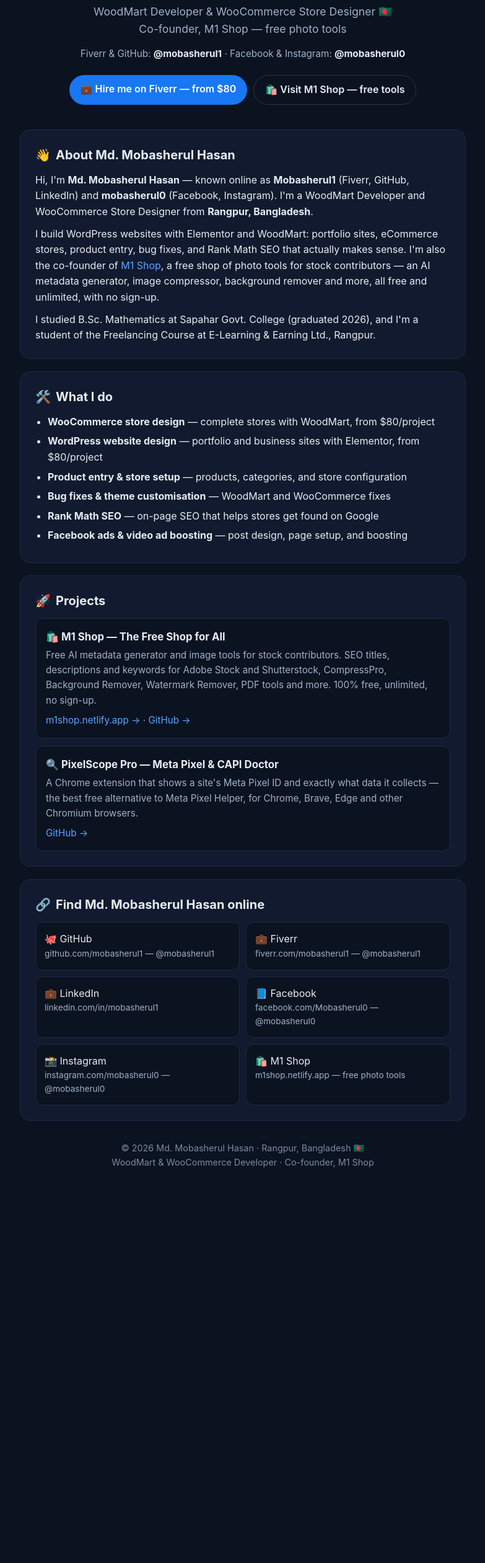
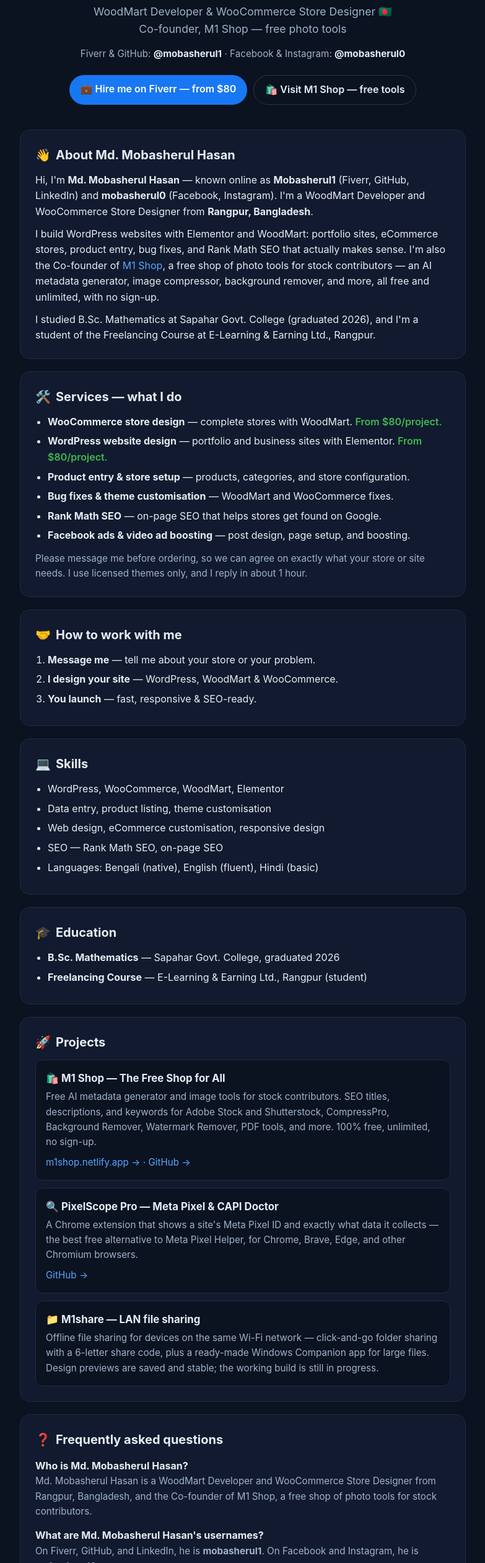
Before and after one commit to mobasherul1/mobasherul1.github.io, a plain HTML site: page index.html in a window 1280 px wide. Shown: the part 279-2800 px from the top of the page at 62% size, without its empty margins (248-1031 px from the left). Before the commit the page ends 2229 px from the top, so only its background shows below. Drawn offline with Linux system fonts and the light colour scheme.

Commit message:
Personal page v2 — fully detailed, SEO & spelling audit fixes

```diff
--- a/index.html
+++ b/index.html
@@ -4,15 +4,20 @@
 <meta charset="utf-8">
 <meta name="viewport" content="width=device-width, initial-scale=1">
 <title>Md. Mobasherul Hasan — WoodMart Developer &amp; WooCommerce Designer</title>
-<meta name="description" content="Md. Mobasherul Hasan (Mobasherul1, @mobasherul1 on Fiverr and GitHub, @mobasherul0 on Facebook and Instagram) — WoodMart Developer & WooCommerce Store Designer from Rangpur, Bangladesh, and Co-founder of M1 Shop, the free shop for stock photo tools. WordPress, Elementor, WoodMart, WooCommerce and SEO.">
+<meta name="description" content="Md. Mobasherul Hasan (Mobasherul1, @mobasherul1, @mobasherul0) — WoodMart Developer & WooCommerce Store Designer from Rangpur, Bangladesh, and Co-founder of M1 Shop.">
 <meta name="author" content="Md. Mobasherul Hasan">
 <meta name="robots" content="index, follow">
+<meta name="theme-color" content="#0b1220">
 <link rel="canonical" href="https://mobasherul1.github.io/">
 <meta property="og:type" content="profile">
+<meta property="og:locale" content="en_US">
 <meta property="og:title" content="Md. Mobasherul Hasan — WoodMart Developer & WooCommerce Designer">
 <meta property="og:description" content="WoodMart Developer & WooCommerce Store Designer from Rangpur, Bangladesh. Co-founder of M1 Shop — free photo tools. Fiverr: mobasherul1 · Instagram & Facebook: mobasherul0.">
 <meta property="og:url" content="https://mobasherul1.github.io/">
 <meta property="og:image" content="https://mobasherul1.github.io/photo.jpg">
+<meta property="og:image:width" content="1080">
+<meta property="og:image:height" content="1080">
+<meta property="og:image:alt" content="Md. Mobasherul Hasan — WoodMart Developer and WooCommerce Store Designer">
 <meta property="profile:first_name" content="Md. Mobasherul">
 <meta property="profile:last_name" content="Hasan">
 <meta property="profile:username" content="mobasherul1">
@@ -26,13 +31,13 @@
   "@context": "https://schema.org",
   "@type": "Person",
   "name": "Md. Mobasherul Hasan",
-  "alternateName": ["Mobasherul Hasan", "Mobasherul1", "mobasherul1", "mobasherul0"],
+  "alternateName": ["Mobasherul Hasan", "Mobasherul1", "mobasherul1", "mobasherul0", "Mobasherul 0"],
   "jobTitle": "WoodMart Developer & WooCommerce Store Designer",
   "description": "WoodMart Developer and WooCommerce Store Designer from Rangpur, Bangladesh. Co-founder of M1 Shop, the free shop for stock photo tools.",
   "url": "https://mobasherul1.github.io/",
   "image": "https://mobasherul1.github.io/photo.jpg",
   "address": { "@type": "PostalAddress", "addressLocality": "Rangpur", "addressCountry": "BD" },
-  "knowsAbout": ["WordPress", "WooCommerce", "WoodMart", "Elementor", "SEO", "Rank Math SEO", "Web Design", "E-commerce"],
+  "knowsAbout": ["WordPress", "WooCommerce", "WoodMart", "Elementor", "SEO", "Rank Math SEO", "Web Design", "eCommerce"],
   "sameAs": [
     "https://github.com/mobasherul1",
     "https://www.fiverr.com/mobasherul1",
@@ -44,6 +49,19 @@
     "https://github.com/mobasherul1/pixelscope-pro"
   ],
   "worksFor": { "@type": "Organization", "name": "M1 Shop", "url": "https://m1shop.netlify.app" }
+}
+</script>
+<script type="application/ld+json">
+{
+  "@context": "https://schema.org",
+  "@type": "FAQPage",
+  "mainEntity": [
+    { "@type": "Question", "name": "Who is Md. Mobasherul Hasan?", "acceptedAnswer": { "@type": "Answer", "text": "Md. Mobasherul Hasan is a WoodMart Developer and WooCommerce Store Designer from Rangpur, Bangladesh, and the Co-founder of M1 Shop, a free shop of photo tools for stock contributors." } },
+    { "@type": "Question", "name": "What are Md. Mobasherul Hasan's usernames?", "acceptedAnswer": { "@type": "Answer", "text": "On Fiverr, GitHub and LinkedIn he is mobasherul1. On Facebook and Instagram he is mobasherul0." } },
+    { "@type": "Question", "name": "What services does Md. Mobasherul Hasan offer?", "acceptedAnswer": { "@type": "Answer", "text": "WooCommerce store design and WordPress website design with WoodMart and Elementor, product entry, bug fixes, Rank Math SEO, and Facebook ads and video ad boosting. His Fiverr gigs start from $80 per project." } },
+    { "@type": "Question", "name": "What is M1 Shop?", "acceptedAnswer": { "@type": "Answer", "text": "M1 Shop is a free shop for stock photo tools, co-founded by Md. Mobasherul Hasan. It offers a free AI metadata generator, image compressor, background remover, watermark remover, PDF tools and more — 100% free, unlimited, with no sign-up, at m1shop.netlify.app." } },
+    { "@type": "Question", "name": "How can I hire Md. Mobasherul Hasan?", "acceptedAnswer": { "@type": "Answer", "text": "Message him on Fiverr at fiverr.com/mobasherul1 before ordering, or send him a message on Facebook at facebook.com/Mobasherul0." } }
+  ]
 }
 </script>
 <style>
@@ -65,15 +83,18 @@
   section { background: #111a2e; border: 1px solid #1f2a44; border-radius: 16px; padding: 24px; margin-bottom: 20px; }
   h2 { font-size: 1.25rem; margin-bottom: 12px; }
   h2 span { margin-right: 8px; }
-  ul { padding-left: 20px; }
+  ul, ol { padding-left: 20px; }
   li { margin-bottom: 6px; }
   .card { background: #0b1220; border: 1px solid #1f2a44; border-radius: 12px; padding: 16px; margin-top: 12px; }
   .card h3 { font-size: 1.05rem; margin-bottom: 4px; }
   .card p { color: #9fb3c8; font-size: .95rem; }
+  .price { color: #3fb950; font-weight: 600; }
   .links { display: grid; grid-template-columns: 1fr 1fr; gap: 10px; }
   .links a { display: block; background: #0b1220; border: 1px solid #1f2a44; border-radius: 12px; padding: 14px; color: #e6edf3; }
-  .links a small { display: block; color: #9fb3c8; font-size: .85rem; }
+  .links a small { display: block; color: #9fb3c8; font-size: .85rem; margin-top: 2px; }
   .links a:hover { border-color: #1877f2; text-decoration: none; }
+  .faq h3 { font-size: 1rem; margin-top: 14px; }
+  .faq p { color: #9fb3c8; font-size: .95rem; }
   footer { text-align: center; color: #7d8aa0; font-size: .9rem; margin-top: 32px; }
   @media (max-width: 560px) { h1 { font-size: 1.6rem; } .links { grid-template-columns: 1fr; } }
 </style>
@@ -82,7 +103,7 @@
 <div class="wrap">
 
   <header>
-    <img src="photo.jpg" alt="Md. Mobasherul Hasan — WoodMart Developer and WooCommerce Store Designer">
+    <img src="photo.jpg" alt="Md. Mobasherul Hasan — WoodMart Developer and WooCommerce Store Designer" width="160" height="160">
     <h1>Md. Mobasherul Hasan</h1>
     <p class="tagline">WoodMart Developer &amp; WooCommerce Store Designer 🇧🇩<br>Co-founder, M1 Shop — free photo tools</p>
     <p class="handles">Fiverr &amp; GitHub: <strong>@mobasherul1</strong> · Facebook &amp; Instagram: <strong>@mobasherul0</strong></p>
@@ -95,19 +116,48 @@
   <section>
     <h2><span>👋</span>About Md. Mobasherul Hasan</h2>
     <p>Hi, I'm <strong>Md. Mobasherul Hasan</strong> — known online as <strong>Mobasherul1</strong> (Fiverr, GitHub, LinkedIn) and <strong>mobasherul0</strong> (Facebook, Instagram). I'm a WoodMart Developer and WooCommerce Store Designer from <strong>Rangpur, Bangladesh</strong>.</p>
-    <p style="margin-top:10px">I build WordPress websites with Elementor and WoodMart: portfolio sites, eCommerce stores, product entry, bug fixes, and Rank Math SEO that actually makes sense. I'm also the co-founder of <a href="https://m1shop.netlify.app">M1 Shop</a>, a free shop of photo tools for stock contributors — an AI metadata generator, image compressor, background remover and more, all free and unlimited, with no sign-up.</p>
+    <p style="margin-top:10px">I build WordPress websites with Elementor and WoodMart: portfolio sites, eCommerce stores, product entry, bug fixes, and Rank Math SEO that actually makes sense. I'm also the Co-founder of <a href="https://m1shop.netlify.app">M1 Shop</a>, a free shop of photo tools for stock contributors — an AI metadata generator, image compressor, background remover, and more, all free and unlimited, with no sign-up.</p>
     <p style="margin-top:10px">I studied B.Sc. Mathematics at Sapahar Govt. College (graduated 2026), and I'm a student of the Freelancing Course at E-Learning &amp; Earning Ltd., Rangpur.</p>
   </section>
 
   <section>
-    <h2><span>🛠️</span>What I do</h2>
+    <h2><span>🛠️</span>Services — what I do</h2>
     <ul>
-      <li><strong>WooCommerce store design</strong> — complete stores with WoodMart, from $80/project</li>
-      <li><strong>WordPress website design</strong> — portfolio and business sites with Elementor, from $80/project</li>
-      <li><strong>Product entry &amp; store setup</strong> — products, categories, and store configuration</li>
-      <li><strong>Bug fixes &amp; theme customisation</strong> — WoodMart and WooCommerce fixes</li>
-      <li><strong>Rank Math SEO</strong> — on-page SEO that helps stores get found on Google</li>
-      <li><strong>Facebook ads &amp; video ad boosting</strong> — post design, page setup, and boosting</li>
+      <li><strong>WooCommerce store design</strong> — complete stores with WoodMart. <span class="price">From $80/project.</span></li>
+      <li><strong>WordPress website design</strong> — portfolio and business sites with Elementor. <span class="price">From $80/project.</span></li>
+      <li><strong>Product entry &amp; store setup</strong> — products, categories, and store configuration.</li>
+      <li><strong>Bug fixes &amp; theme customisation</strong> — WoodMart and WooCommerce fixes.</li>
+      <li><strong>Rank Math SEO</strong> — on-page SEO that helps stores get found on Google.</li>
+      <li><strong>Facebook ads &amp; video ad boosting</strong> — post design, page setup, and boosting.</li>
+    </ul>
+    <p style="margin-top:12px; color:#9fb3c8; font-size:.95rem">Please message me before ordering, so we can agree on exactly what your store or site needs. I use licensed themes only, and I reply in about 1 hour.</p>
+  </section>
+
+  <section>
+    <h2><span>🤝</span>How to work with me</h2>
+    <ol>
+      <li><strong>Message me</strong> — tell me about your store or your problem.</li>
+      <li><strong>I design your site</strong> — WordPress, WoodMart &amp; WooCommerce.</li>
+      <li><strong>You launch</strong> — fast, responsive &amp; SEO-ready.</li>
+    </ol>
+  </section>
+
+  <section>
+    <h2><span>💻</span>Skills</h2>
+    <ul>
+      <li>WordPress, WooCommerce, WoodMart, Elementor</li>
+      <li>Data entry, product listing, theme customisation</li>
+      <li>Web design, eCommerce customisation, responsive design</li>
+      <li>SEO — Rank Math SEO, on-page SEO</li>
+      <li>Languages: Bengali (native), English (fluent), Hindi (basic)</li>
+    </ul>
+  </section>
+
+  <section>
+    <h2><span>🎓</span>Education</h2>
+    <ul>
+      <li><strong>B.Sc. Mathematics</strong> — Sapahar Govt. College, graduated 2026</li>
+      <li><strong>Freelancing Course</strong> — E-Learning &amp; Earning Ltd., Rangpur (student)</li>
     </ul>
   </section>
 
@@ -115,14 +165,32 @@
     <h2><span>🚀</span>Projects</h2>
     <div class="card">
       <h3>🛍️ M1 Shop — The Free Shop for All</h3>
-      <p>Free AI metadata generator and image tools for stock contributors. SEO titles, descriptions and keywords for Adobe Stock and Shutterstock, CompressPro, Background Remover, Watermark Remover, PDF tools and more. 100% free, unlimited, no sign-up.</p>
+      <p>Free AI metadata generator and image tools for stock contributors. SEO titles, descriptions, and keywords for Adobe Stock and Shutterstock, CompressPro, Background Remover, Watermark Remover, PDF tools, and more. 100% free, unlimited, no sign-up.</p>
       <p style="margin-top:8px"><a href="https://m1shop.netlify.app">m1shop.netlify.app →</a> · <a href="https://github.com/mobasherul1/m1-shop">GitHub →</a></p>
     </div>
     <div class="card">
       <h3>🔍 PixelScope Pro — Meta Pixel &amp; CAPI Doctor</h3>
-      <p>A Chrome extension that shows a site's Meta Pixel ID and exactly what data it collects — the best free alternative to Meta Pixel Helper, for Chrome, Brave, Edge and other Chromium browsers.</p>
+      <p>A Chrome extension that shows a site's Meta Pixel ID and exactly what data it collects — the best free alternative to Meta Pixel Helper, for Chrome, Brave, Edge, and other Chromium browsers.</p>
       <p style="margin-top:8px"><a href="https://github.com/mobasherul1/pixelscope-pro">GitHub →</a></p>
     </div>
+    <div class="card">
+      <h3>📁 M1share — LAN file sharing</h3>
+      <p>Offline file sharing for devices on the same Wi-Fi network — click-and-go folder sharing with a 6-letter share code, plus a ready-made Windows Companion app for large files. Design previews are saved and stable; the working build is still in progress.</p>
+    </div>
+  </section>
+
+  <section class="faq">
+    <h2><span>❓</span>Frequently asked questions</h2>
+    <h3>Who is Md. Mobasherul Hasan?</h3>
+    <p>Md. Mobasherul Hasan is a WoodMart Developer and WooCommerce Store Designer from Rangpur, Bangladesh, and the Co-founder of M1 Shop, a free shop of photo tools for stock contributors.</p>
+    <h3>What are Md. Mobasherul Hasan's usernames?</h3>
+    <p>On Fiverr, GitHub, and LinkedIn, he is <strong>mobasherul1</strong>. On Facebook and Instagram, he is <strong>mobasherul0</strong>.</p>
+    <h3>What services does Md. Mobasherul Hasan offer?</h3>
+    <p>WooCommerce store design and WordPress website design with WoodMart and Elementor, product entry, bug fixes, Rank Math SEO, and Facebook ads and video ad boosting. His Fiverr gigs start from $80 per project.</p>
+    <h3>What is M1 Shop?</h3>
+    <p>M1 Shop is a free shop for stock photo tools, co-founded by Md. Mobasherul Hasan. It offers a free AI metadata generator, image compressor, background remover, watermark remover, PDF tools, and more — 100% free, unlimited, with no sign-up, at m1shop.netlify.app.</p>
+    <h3>How can I hire Md. Mobasherul Hasan?</h3>
+    <p>Message him on Fiverr at fiverr.com/mobasherul1 before ordering, or send him a message on Facebook at facebook.com/Mobasherul0.</p>
   </section>
 
   <section>
```
